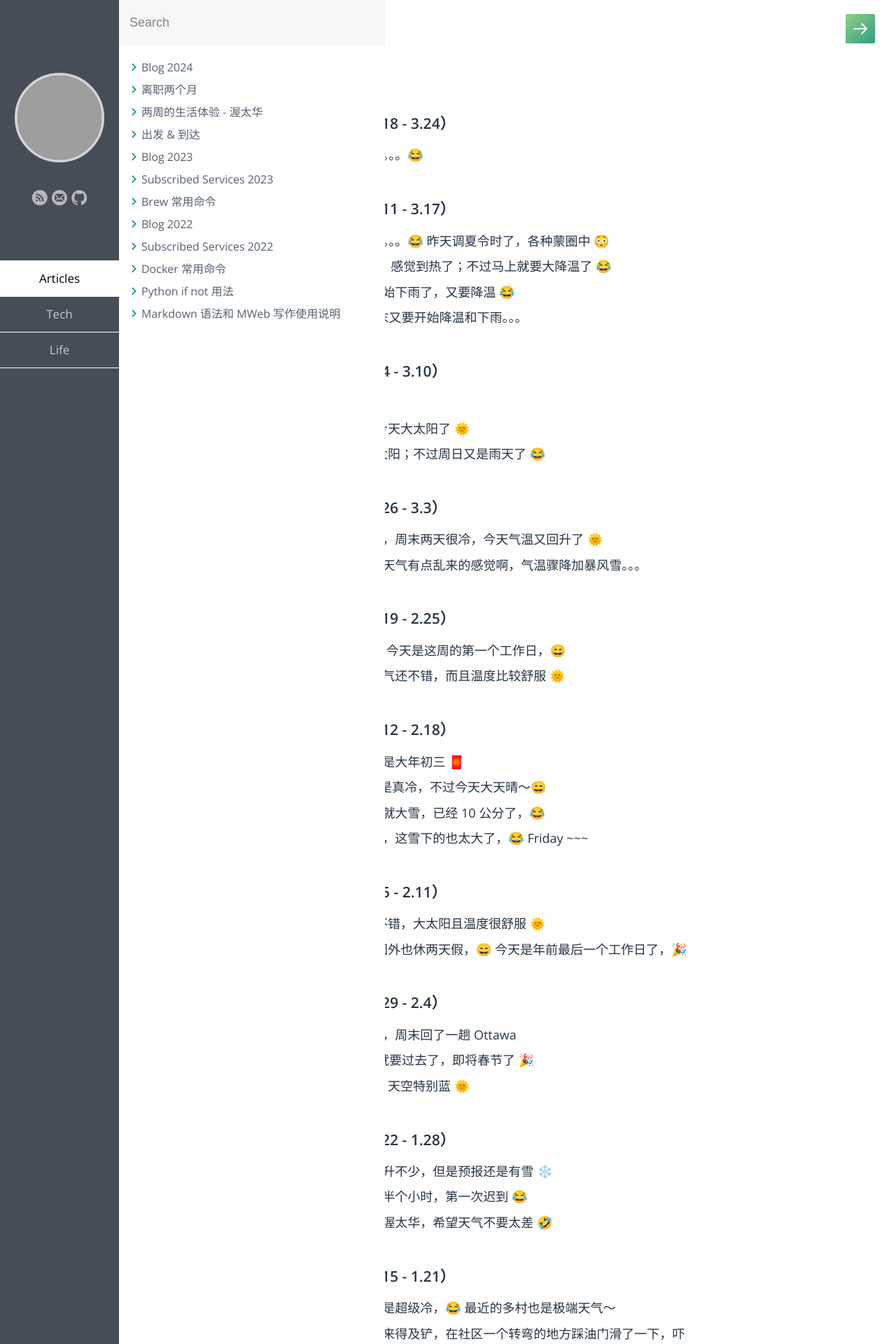
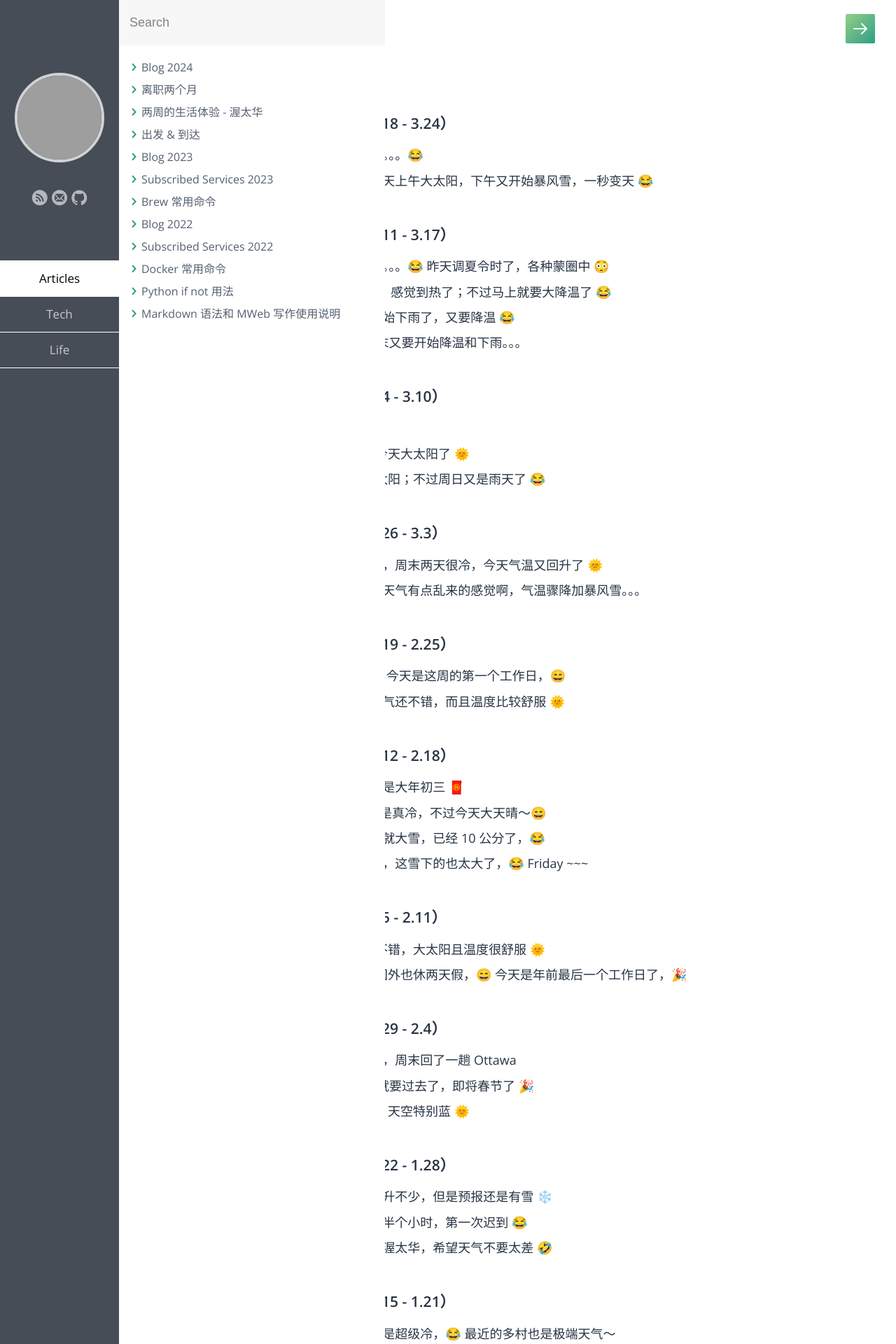
Before and after one commit to samxupeiran/samxupeiran.github.io, a Jekyll site: the page built from _posts/life/2024-01-02-my-blog.md, in a window 1280 px wide. Shown: the top 1920 px of the page at 70% size. Built offline with Jekyll 4.4.1, drawn with Linux system fonts in a browser that asks for light colours; some web fonts are replaced; grey boxes are pictures that could not be loaded.

Commit message:
feat: add weekly blog 3.20

```diff
--- a/_posts/life/2024-01-02-my-blog.md
+++ b/_posts/life/2024-01-02-my-blog.md
@@ -8,6 +8,7 @@ tags: Blog
 
 - ### 2024 年 3 月 第 3 周（3.18 - 3.24）
      - 3.18 这周温度又到零下了。。。😂
+     - 3.20 昨天下午暴风雪，今天上午大太阳，下午又开始暴风雪，一秒变天 😂
 
 - ### 2024 年 3 月 第 2 周（3.11 - 3.17）
      - 3.11 一到周末就天气不好。。。😂 昨天调夏令时了，各种蒙圈中 😳
```
